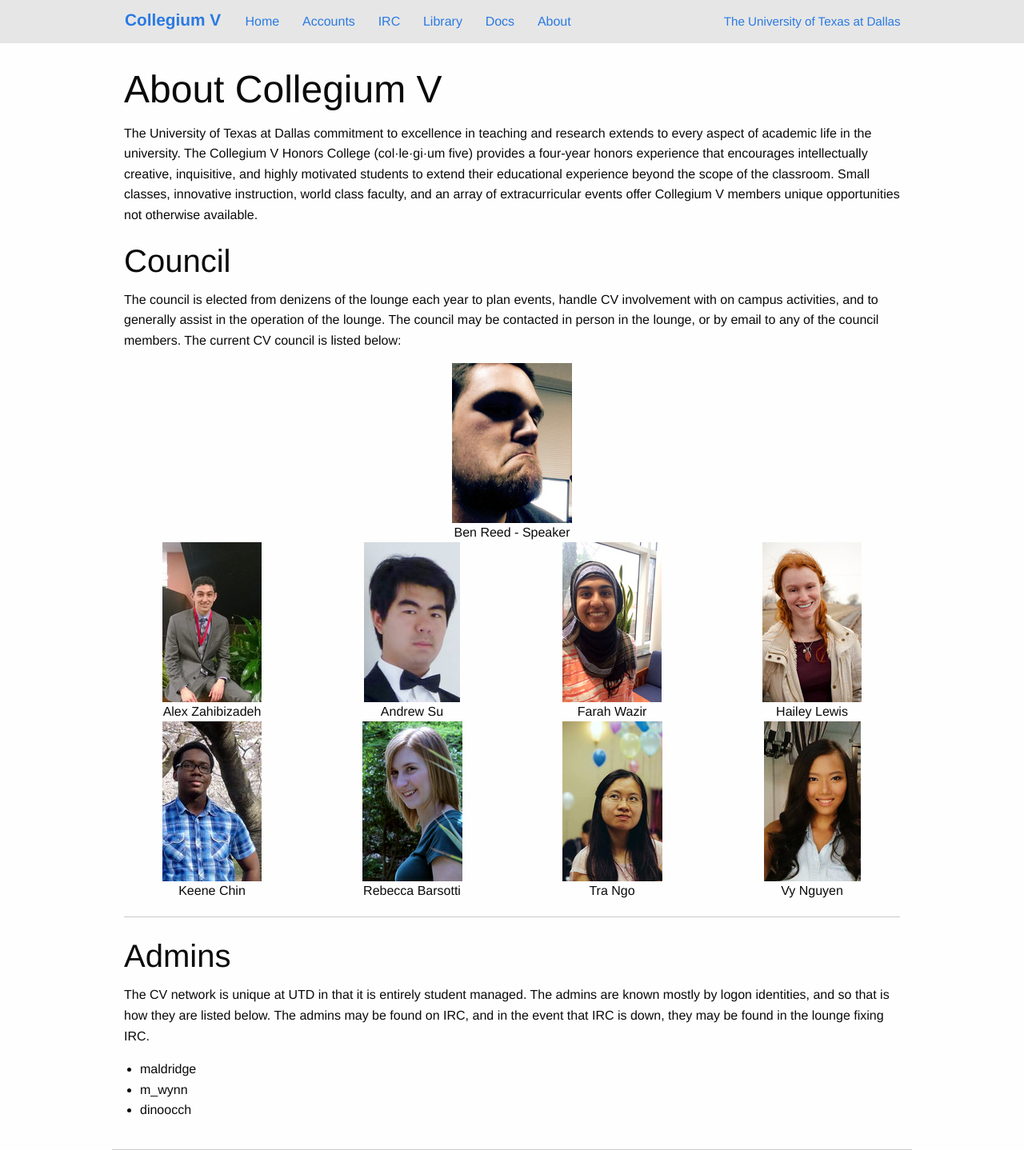
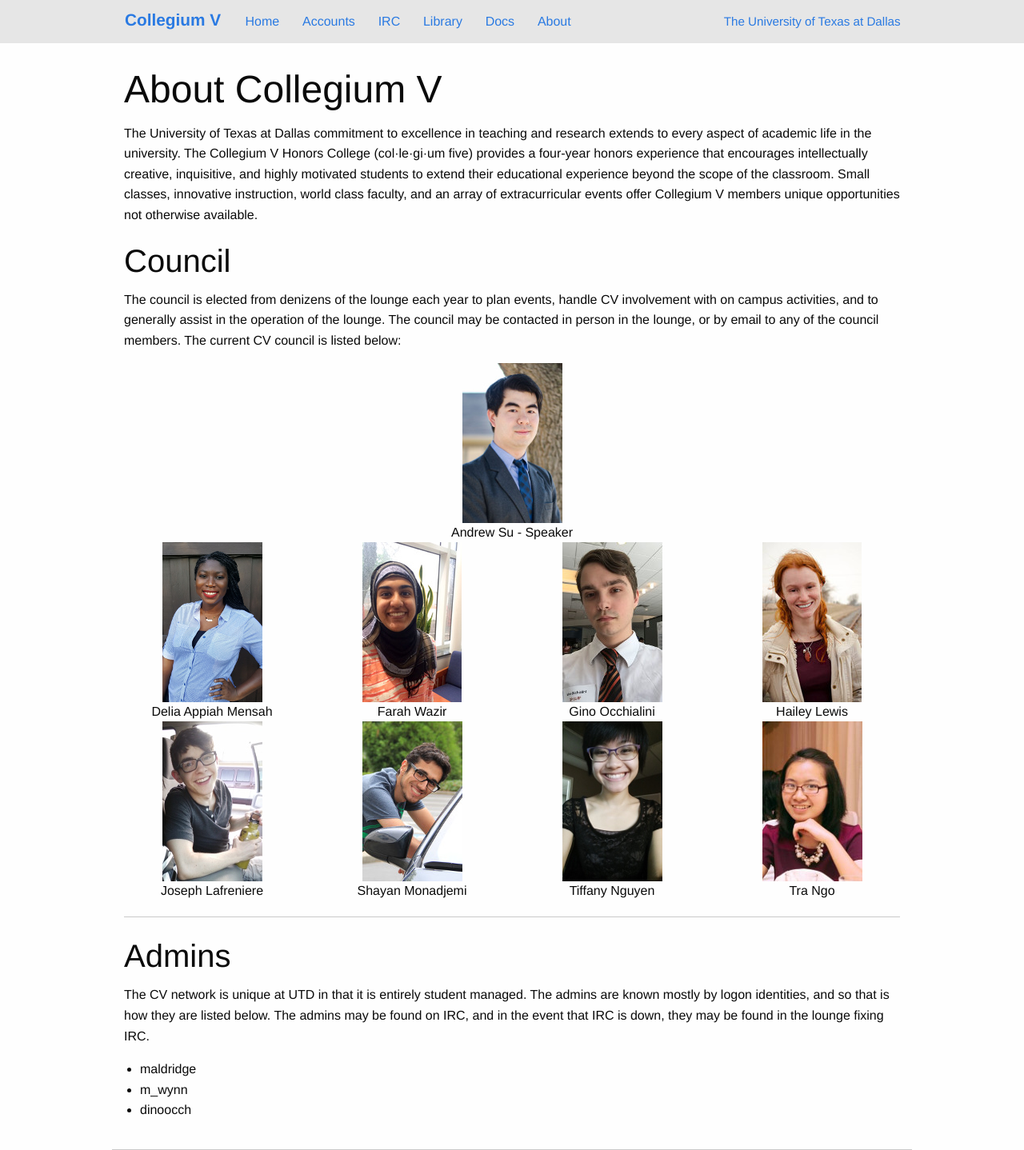
Before and after one commit to collegiumv/cv_jekyll, a Jekyll site: the page built from pages/About.html, in a window 1280 px wide. Shown: the whole page at 80% size. Built offline with Jekyll 4.4.1, drawn with Linux system fonts in a browser that asks for light colours.

Commit message:
Update council pictures

```diff
--- a/pages/About.html
+++ b/pages/About.html
@@ -13,23 +13,23 @@ layout: page
 
 <div class="row">
     <div class="small-12 columns small-centered text-center">
-        <img src="/img/council/BenReed.jpg" alt="Ben Reed"><br/>
-        Ben Reed - Speaker
+        <img src="/img/council/AndrewSu.jpg" alt="Andrew Su"><br/>
+        Andrew Su - Speaker
     </div>
 </div>
 
 <div class="row small-up-2 medium-up-3 large-up-4">
     <div class="column text-center">
-        <img src="/img/council/AlexZ.jpg" alt="Alex Zahabizadeh">
-        <br/>Alex Zahibizadeh
-    </div>
-    <div class="column text-center">
-        <img src="/img/council/AndrewSu.jpg" alt="Andrew Su">
-        <br/>Andrew Su
+        <img src="/img/council/DeliaMensah.jpg" alt="Delia Appiah Mensah">
+        <br/>Delia Appiah Mensah
     </div>
     <div class="column text-center">
         <img src="/img/council/FarahWazir.jpg" alt="Farah Wazir">
         <br/>Farah Wazir
+    </div>
+    <div class="column text-center">
+        <img src="/img/council/GinoOcchialini.jpg" alt="Gino Occhialini">
+        <br/>Gino Occhialini
     </div>
     <div class="column text-center">
         <img src="/img/council/HaileyLewis.jpg" alt="Hailey Lewis">
@@ -37,20 +37,20 @@ layout: page
     </div>
 
     <div class="column text-center">
-        <img src="/img/council/KeeneChin.jpg" alt="Keene Chin">
-        <br/>Keene Chin
+        <img src="/img/council/JosephLafreniere.jpg" alt="Joseph Lafreniere">
+        <br/>Joseph Lafreniere
     </div>
     <div class="column text-center">
-        <img src="/img/council/RebeccaBarsotti.jpg" alt="Rebecca Barsotti">
-        <br/>Rebecca Barsotti
+        <img src="/img/council/ShayanMonadjemi.jpg" alt="Shayan Monadjemi">
+        <br/>Shayan Monadjemi
+    </div>
+    <div class="column text-center">
+        <img src="/img/council/TiffanyNguyen.jpg" alt="Tiffany Nguyen">
+        <br/>Tiffany Nguyen
     </div>
     <div class="column text-center">
         <img src="/img/council/TraNgo.jpg" alt="Tra Ngo">
         <br/>Tra Ngo
-    </div>
-    <div class="column text-center">
-        <img src="/img/council/VyNguyen.jpg" alt="Vy Nguyen">
-        <br/>Vy Nguyen
     </div>
 
 </div>
```
Also changed, not shown: img/council/AlexZ.jpg (deleted), img/council/AndrewSu.jpg, img/council/BenReed.jpg (deleted), img/council/DeliaMensah.jpg (added), img/council/GinoOcchialini.jpg (added), img/council/JosephLafreniere.jpg (added), img/council/KeeneChin.jpg (deleted), img/council/RebeccaBarsotti.jpg (deleted), img/council/ShayanMonadjemi.jpg (added), img/council/TiffanyNguyen.jpg (added), img/council/TraNgo.jpg, img/council/VyNguyen.jpg (deleted).
